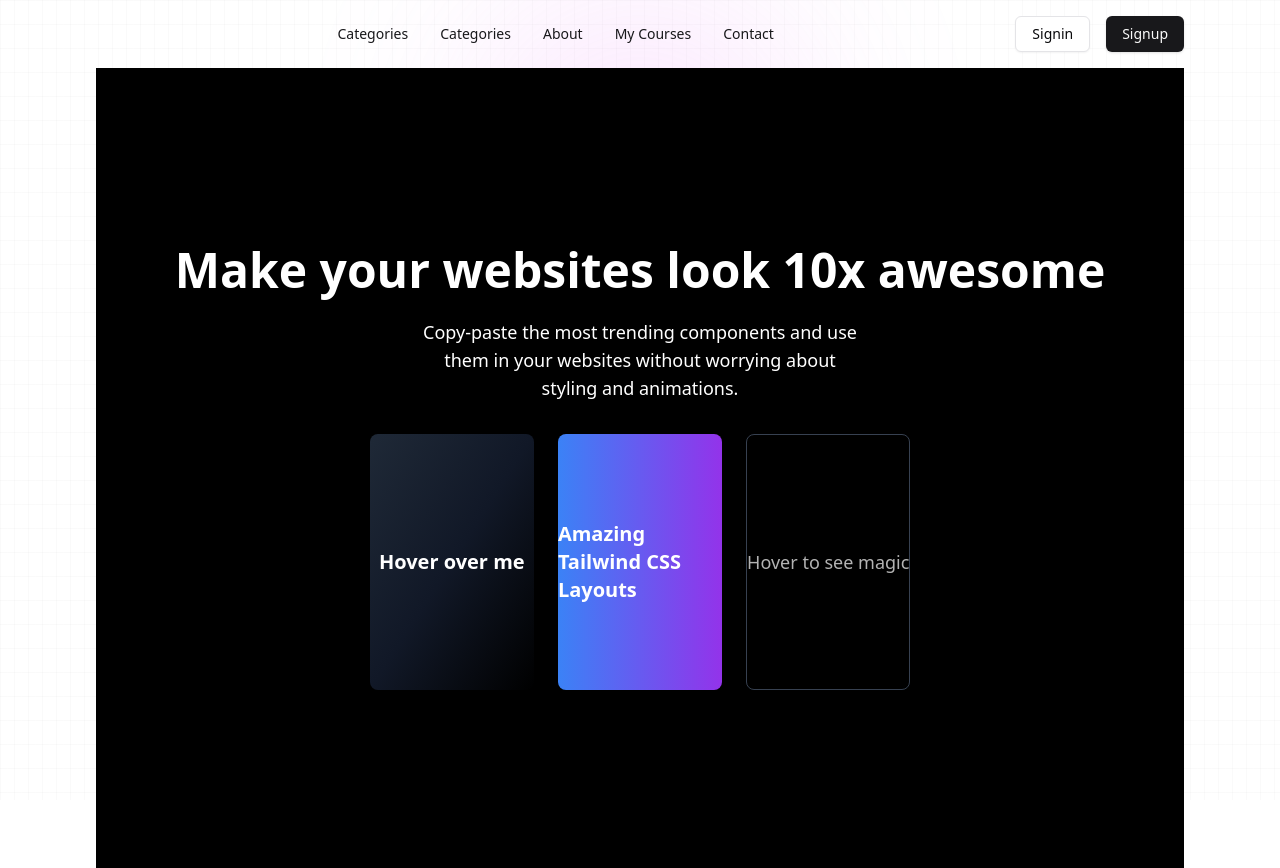
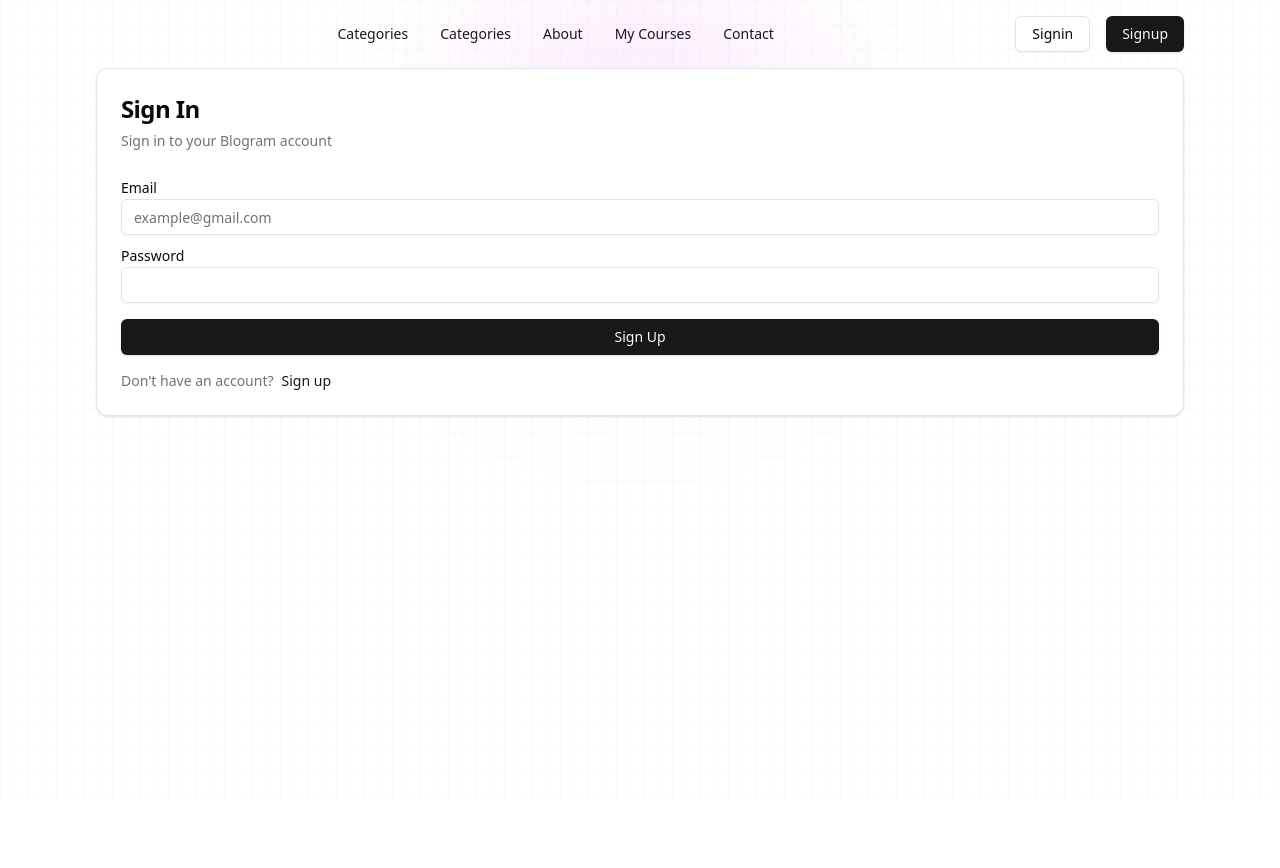
Before and after one commit to ManjinderSingh3/Blogram, a React (Vite) app in the folder frontend/: page /sign-in in a window 1280 px wide. After the commit the page ends 800 px from the top, so only its background shows below. Built offline with nearby package versions, Linux system fonts and the light colour scheme.

Commit message:
Completed Signup and Signin cards

```diff
--- a/frontend/src/components/HeroSection.tsx
+++ b/frontend/src/components/HeroSection.tsx
@@ -1 +1,40 @@
-export const HeroSection = () => {};
+export const HeroSection = () => {
+  <div>
+    <section className="relative min-h-screen bg-black text-white flex flex-col items-center justify-center">
+      <h1 className="text-5xl font-bold mb-6">
+        Make your websites look 10x awesome
+      </h1>
+      <p className="text-lg mb-8 max-w-md text-center">
+        Copy-paste the most trending components and use them in your websites
+        without worrying about styling and animations.
+      </p>
+      <div className="grid grid-cols-1 sm:grid-cols-2 md:grid-cols-3 gap-6">
+        {/* Card 1 */}
+        <div className="group relative w-full h-64 bg-gradient-to-br from-gray-800 via-gray-900 to-black rounded-lg overflow-hidden shadow-lg">
+          <div className="absolute inset-0 bg-opacity-70 flex items-center justify-center group-hover:opacity-0 transition-opacity duration-300">
+            <p className="text-xl font-semibold">Hover over me</p>
+          </div>
+          <div className="absolute inset-0 opacity-0 group-hover:opacity-100 transition-opacity duration-300 flex items-center justify-center">
+            <p className="text-lg font-light">Hidden content revealed!</p>
+          </div>
+        </div>
+
+        {/* Card 2 */}
+        <div className="group relative w-full h-64 bg-gradient-to-r from-blue-500 to-purple-600 rounded-lg shadow-md hover:shadow-2xl transition-shadow duration-300">
+          <div className="absolute inset-0 flex items-center justify-center">
+            <p className="text-xl font-bold text-white group-hover:scale-105 transition-transform duration-300">
+              Amazing Tailwind CSS Layouts
+            </p>
+          </div>
+        </div>
+
+        {/* Card 3 */}
+        <div className="relative w-full h-64 bg-black border border-gray-700 rounded-lg shadow-lg flex items-center justify-center">
+          <div className="text-white opacity-70 hover:opacity-100 transition-opacity duration-300">
+            <p className="text-lg">Hover to see magic</p>
+          </div>
+        </div>
+      </div>
+    </section>
+  </div>;
+};
--- a/frontend/src/components/auth/Signin.tsx
+++ b/frontend/src/components/auth/Signin.tsx
@@ -1,42 +1,44 @@
+import {
+  Card,
+  CardDescription,
+  CardFooter,
+  CardHeader,
+  CardTitle,
+} from "@/shadcn-components/ui/card";
+import { Button } from "@/shadcn-components/ui/button";
+import { Label } from "@/shadcn-components/ui/label";
+import { Input } from "@/shadcn-components/ui/input";
+import { Link } from "react-router-dom";
+
 export const Signin = () => {
   return (
-    <div>
-      <section className="relative min-h-screen bg-black text-white flex flex-col items-center justify-center">
-        <h1 className="text-5xl font-bold mb-6">
-          Make your websites look 10x awesome
-        </h1>
-        <p className="text-lg mb-8 max-w-md text-center">
-          Copy-paste the most trending components and use them in your websites
-          without worrying about styling and animations.
-        </p>
-        <div className="grid grid-cols-1 sm:grid-cols-2 md:grid-cols-3 gap-6">
-          {/* Card 1 */}
-          <div className="group relative w-full h-64 bg-gradient-to-br from-gray-800 via-gray-900 to-black rounded-lg overflow-hidden shadow-lg">
-            <div className="absolute inset-0 bg-opacity-70 flex items-center justify-center group-hover:opacity-0 transition-opacity duration-300">
-              <p className="text-xl font-semibold">Hover over me</p>
-            </div>
-            <div className="absolute inset-0 opacity-0 group-hover:opacity-100 transition-opacity duration-300 flex items-center justify-center">
-              <p className="text-lg font-light">Hidden content revealed!</p>
-            </div>
-          </div>
-
-          {/* Card 2 */}
-          <div className="group relative w-full h-64 bg-gradient-to-r from-blue-500 to-purple-600 rounded-lg shadow-md hover:shadow-2xl transition-shadow duration-300">
-            <div className="absolute inset-0 flex items-center justify-center">
-              <p className="text-xl font-bold text-white group-hover:scale-105 transition-transform duration-300">
-                Amazing Tailwind CSS Layouts
-              </p>
-            </div>
-          </div>
-
-          {/* Card 3 */}
-          <div className="relative w-full h-64 bg-black border border-gray-700 rounded-lg shadow-lg flex items-center justify-center">
-            <div className="text-white opacity-70 hover:opacity-100 transition-opacity duration-300">
-              <p className="text-lg">Hover to see magic</p>
-            </div>
-          </div>
+    <Card>
+      <CardHeader>
+        <CardTitle className="text-2xl">Sign In</CardTitle>
+        <CardDescription>Sign in to your Blogram account</CardDescription>
+      </CardHeader>
+      <div className="px-6">
+        <Label htmlFor="email">Email</Label>
+        <Input id="email" type="email" placeholder="example@gmail.com" />
+      </div>
+      <div className="px-6 mt-2">
+        <Label htmlFor="password">Password</Label>
+        <Input id="password" type="password" />
+      </div>
+      <div className="px-6">
+        <Button className="w-full mt-4">Sign Up</Button>
+      </div>
+      <CardFooter>
+        <div className="mt-4 text-sm text-muted-foreground">
+          <span className="mr-2">Don&apos;t have an account?</span>
+          <Link
+            to="/sign-up"
+            className="text-primary underline-offset-4 hover:underline hover:font-bold "
+          >
+            Sign up
+          </Link>
         </div>
-      </section>
-    </div>
+      </CardFooter>
+    </Card>
   );
 };
--- a/frontend/src/components/auth/Signup.tsx
+++ b/frontend/src/components/auth/Signup.tsx
@@ -14,28 +14,30 @@ export const Signup = () => {
   return (
     <Card>
       <CardHeader>
-        <CardTitle className="text-2xl">Sign In</CardTitle>
-        <CardDescription>Sign in to your Blogram account</CardDescription>
+        <CardTitle className="text-2xl">Create your Account</CardTitle>
+        <CardDescription>
+          Please enter your email below to create account
+        </CardDescription>
       </CardHeader>
       <div className="px-6">
         <Label htmlFor="email">Email</Label>
         <Input id="email" type="email" placeholder="example@gmail.com" />
       </div>
       <div className="px-6 mt-2">
-        <Label>Password</Label>
-        <Input id="password" type="password" />
+        <Label htmlFor="password">Password</Label>
+        <Input id="password" type="password"></Input>
       </div>
       <div className="px-6">
-        <Button className="w-full mt-4 mb-4">Sign Up</Button>
+        <Button className="w-full mt-4">Create Account</Button>
       </div>
       <CardFooter>
-        <div className="text-sm text-muted-foreground">
-          <span className="mr-2">Don&apos;t have an account?</span>
+        <div className="mt-4 text-sm text-muted-foreground">
+          <span className="mr-2">Already have an account?</span>
           <Link
-            to="/sign-up"
-            className="text-primary underline-offset-4 hover:underline hover:font-bold "
+            to="/sign-in"
+            className="text-primary hover:underline underline-offset-4 hover:font-bold"
           >
-            Sign up
+            Sign in
           </Link>
         </div>
       </CardFooter>
```
